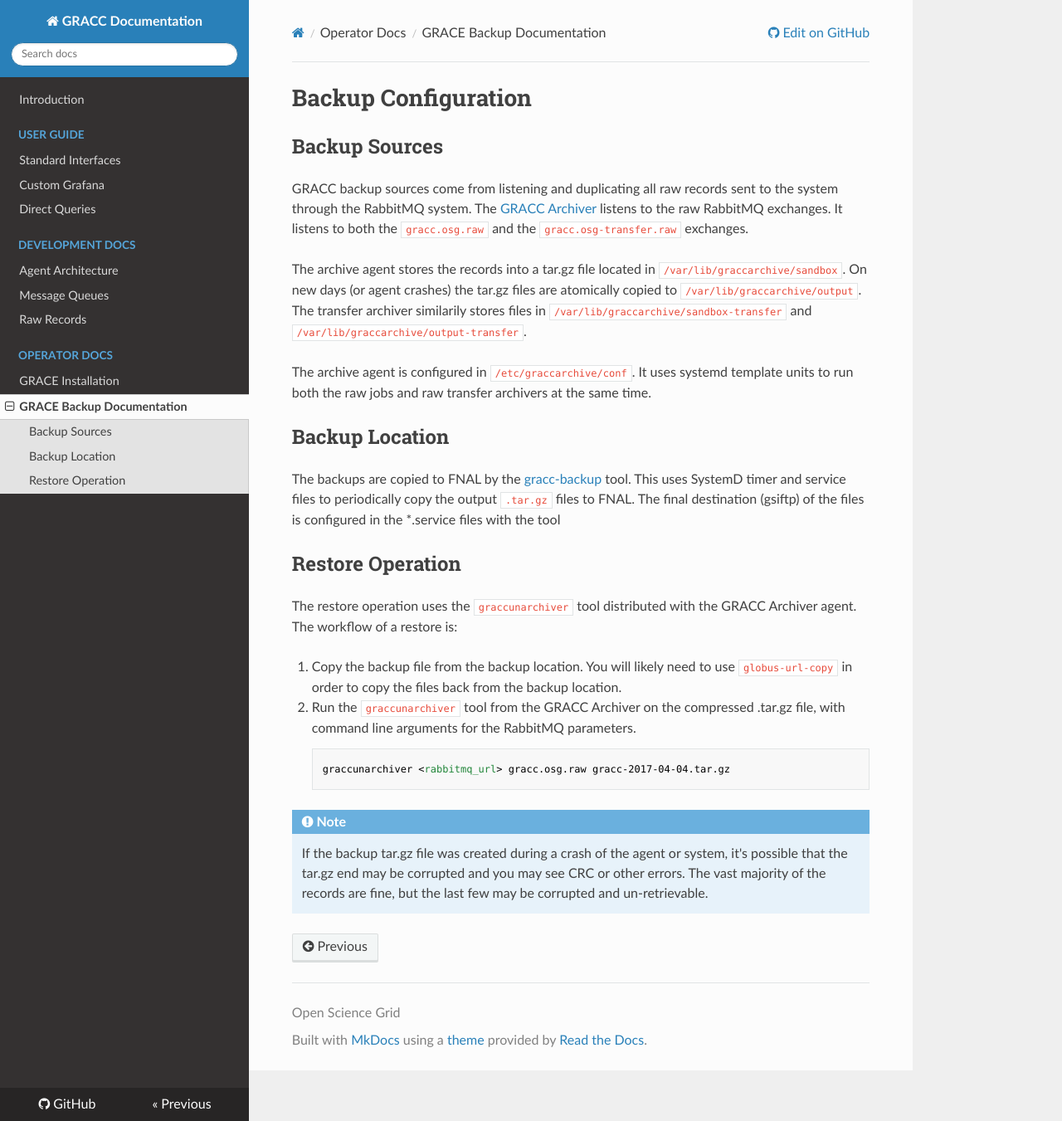
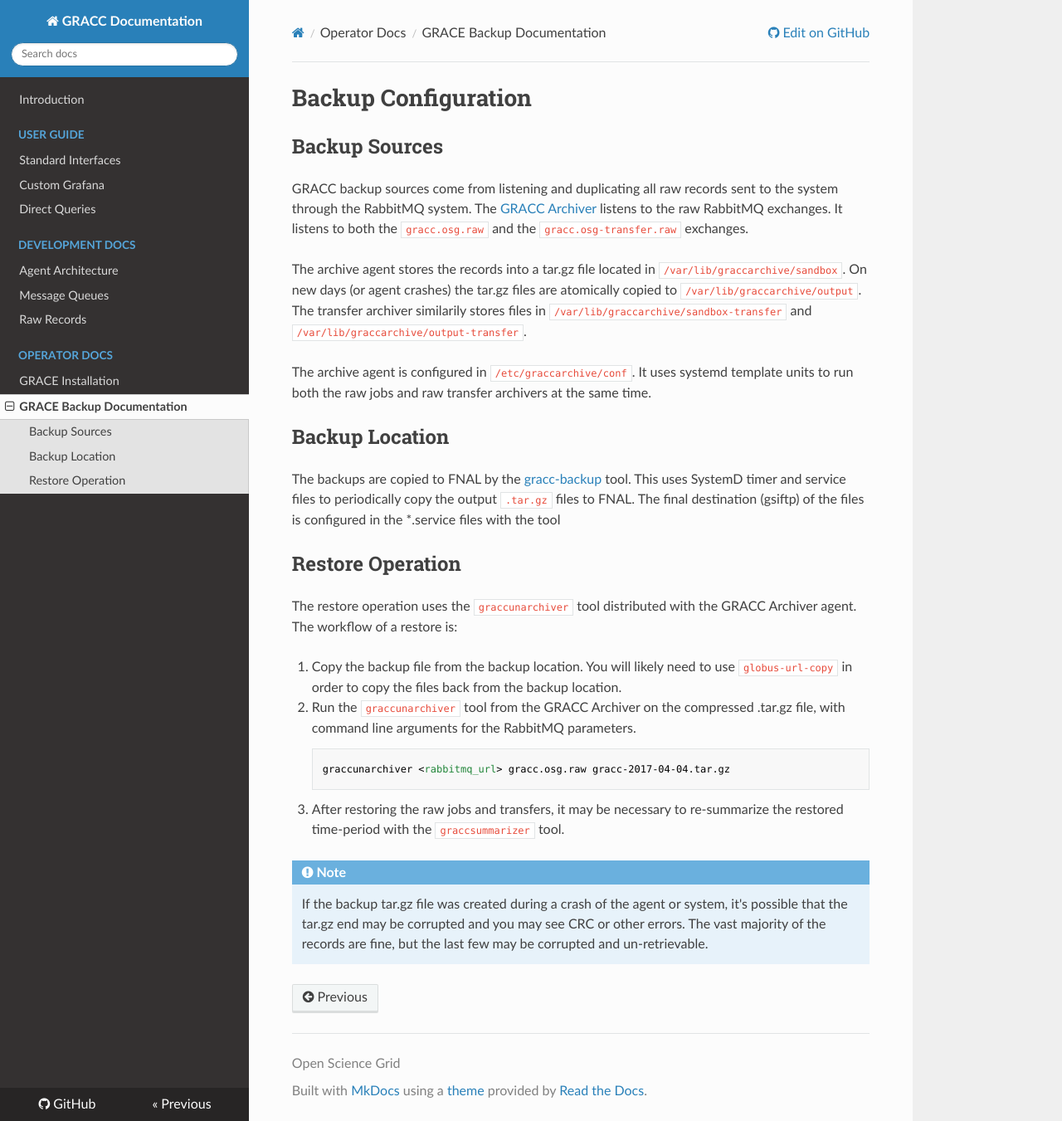
Before and after one commit to zvada/gracc, an MkDocs documentation site: the page built from docs/dev-docs/backups.md, in a window 1280 px wide and 1351 px high. Shown: the whole window at 83% size. Built offline with MkDocs 1.6.1, drawn with Linux system fonts in a browser that asks for light colours; nearby versions of some CDN libraries; old or Windows-style settings are respelled for this version of MkDocs.

Commit message:
Add step to resummarize.

```diff
--- a/docs/dev-docs/backups.md
+++ b/docs/dev-docs/backups.md
@@ -27,5 +27,7 @@ The restore operation uses the `graccunarchiver` tool distributed with the GRACC
 
         graccunarchiver <rabbitmq_url> gracc.osg.raw gracc-2017-04-04.tar.gz
 
+3. After restoring the raw jobs and transfers, it may be necessary to re-summarize the restored time-period with the `graccsummarizer` tool.
+
 !!! note
     If the backup tar.gz file was created during a crash of the agent or system, it's possible that the tar.gz end may be corrupted and you may see CRC or other errors.  The vast majority of the records are fine, but the last few may be corrupted and un-retrievable.
```
